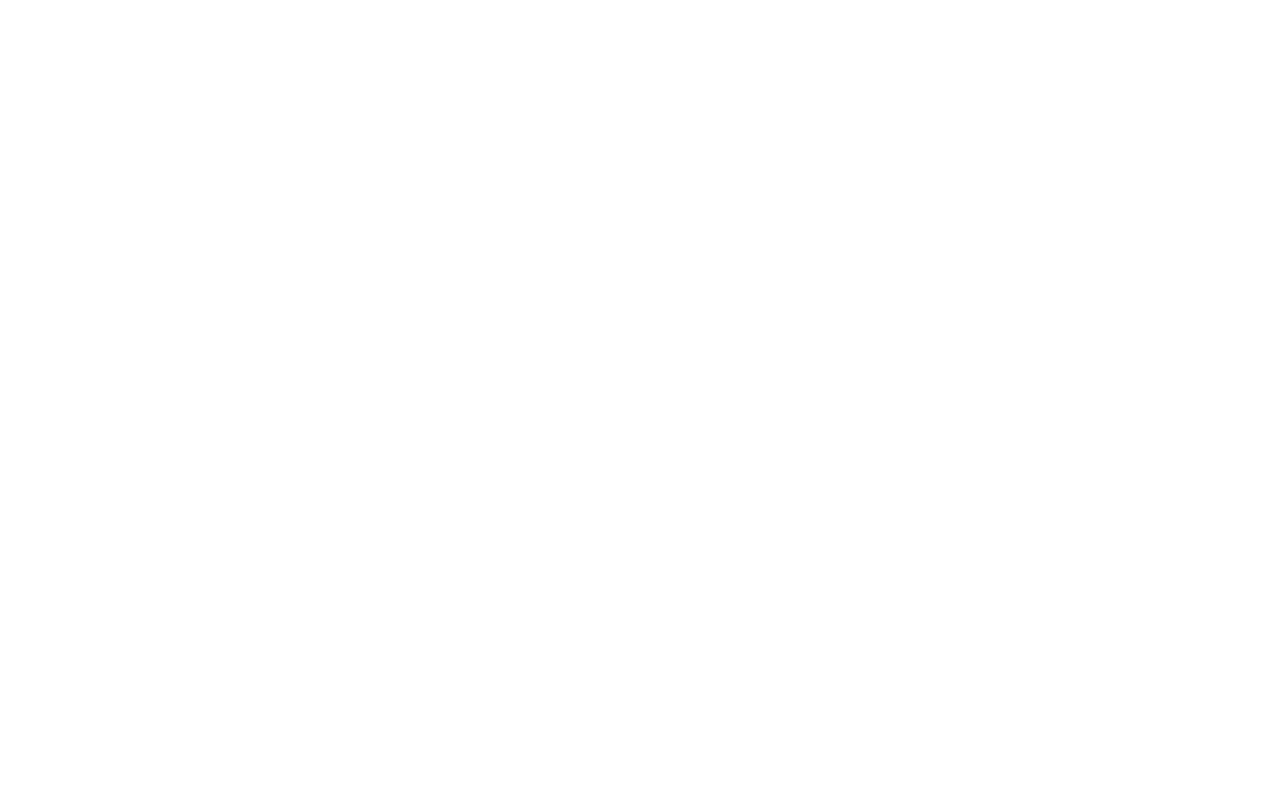
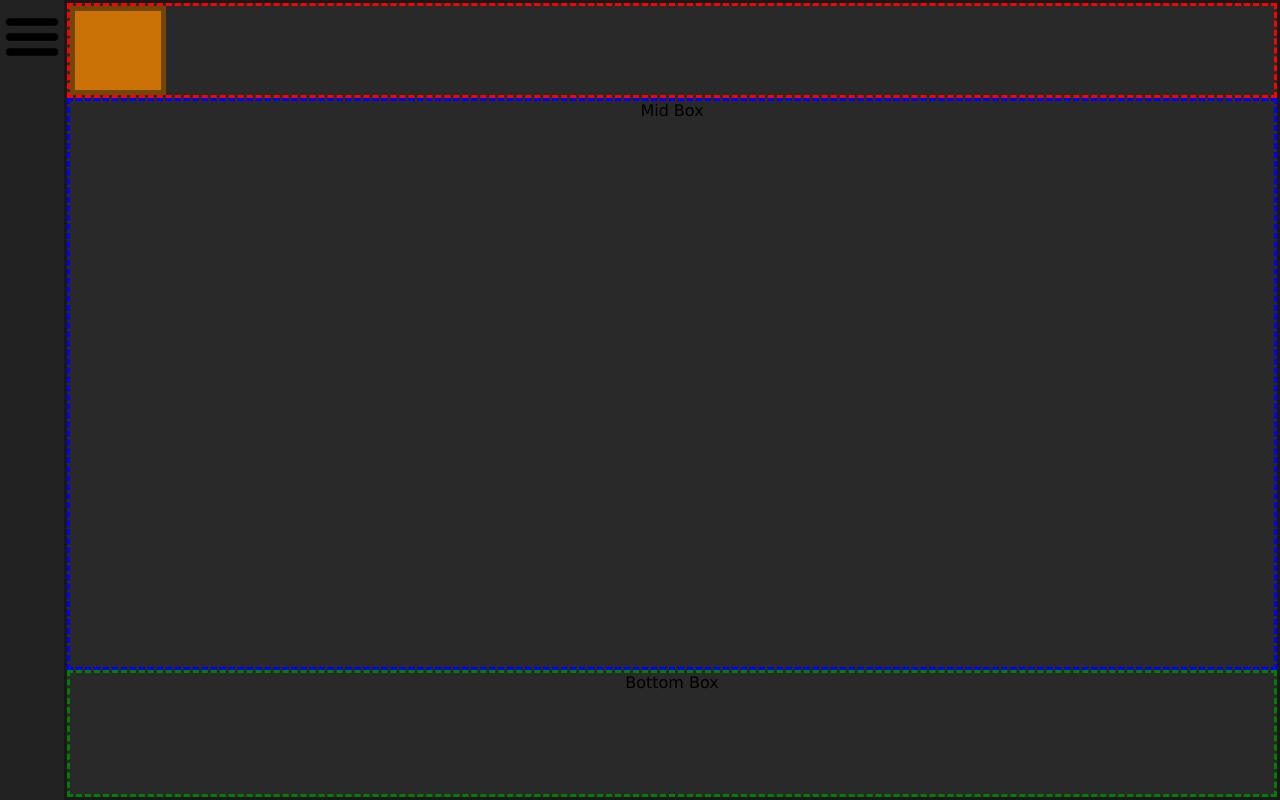
Before and after one commit to LanceCampos5302/CassetteWebsite, a React (Create React App) app: page / in a window 1280 px wide. Before the commit this address had no page. Built offline with nearby package versions, Linux system fonts and the light colour scheme.

Commit message:
NavBar Size change

```diff
--- a/src/App.js
+++ b/src/App.js
@@ -13,7 +13,7 @@ function App() {
           <Route exact path="/Login" element={<LoginPage/>} />
           <Route path="/Register" element={<RegisterPage/>} />
           <Route exact path="/Home" element={<HomePage/>} />
-          <Route exact path="/CassetteOne" element={<CassettePage/>} />
+          <Route exact path="/" element={<CassettePage/>} />
         </Routes>
       </Router>
   );
--- a/src/components/SideNavBar/SideNavBar.css
+++ b/src/components/SideNavBar/SideNavBar.css
@@ -11,7 +11,7 @@
 }
 
 .SideNavBarBackground{
-    width: 17vw;
+    width: 20vw;
     height: 100vh;
     display: flex;
     flex-direction: column;
```
